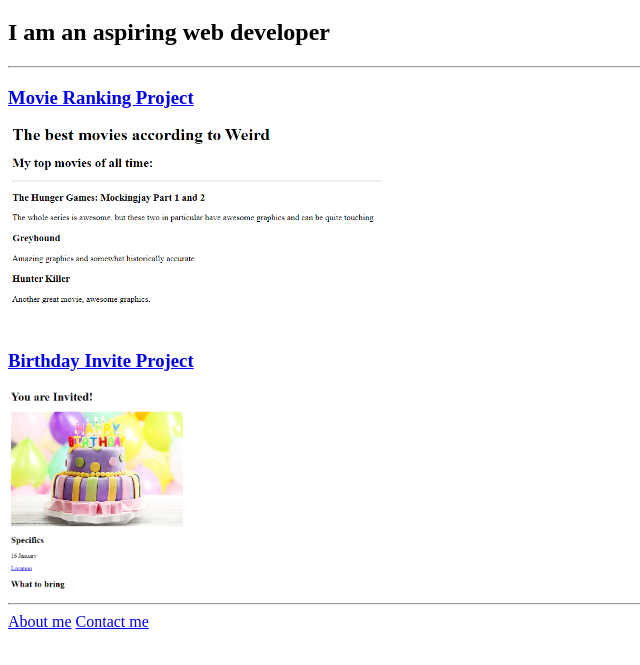
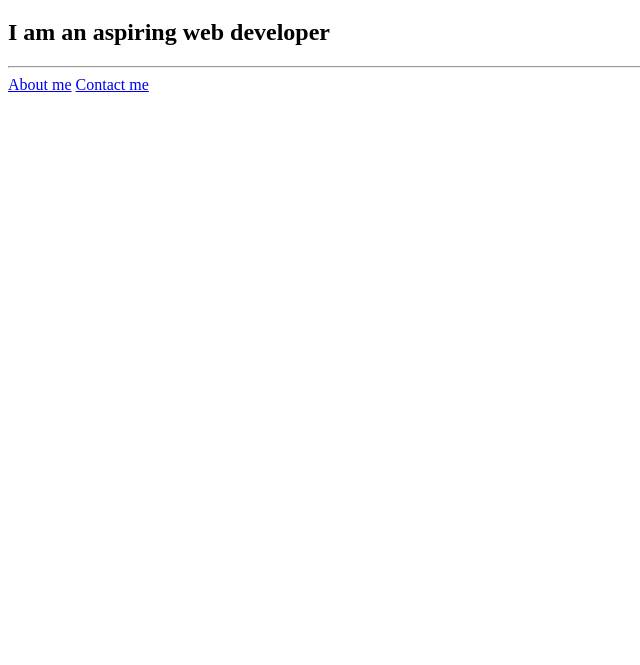
Before and after one commit to Bobtheweird/test, a plain HTML site: page index.html in a window 1280 px wide. Shown: the part 61-726 px from the top of the page, without its empty margins (0-640 px from the left). Drawn offline with Linux system fonts and the light colour scheme.

Commit message:
Update index.html

```diff
--- a/index.html
+++ b/index.html
@@ -8,14 +8,6 @@
         <h1>Weird's Portfolio</h1>
         <h2>I am an aspiring web developer</h2>
         <hr />
-
-        <h3><a href="./public/movie-ranking.html">Movie Ranking Project</a></h3>
-        <img src="./assets/images/movie-ranking.png" alt="A preview of my movie ranking project." height="200">
-
-        <h3><a href="./public/birthday-invite.html">Birthday Invite Project</a></h3>
-        <img src="./assets/images/birthday-invite.png" alt="A preview of my birthday invite project." height="200">
-        <hr />
-
         <a href="./public/about.html">About me</a>
         <a href="./public/contact.html">Contact me</a>
     </body>
```
